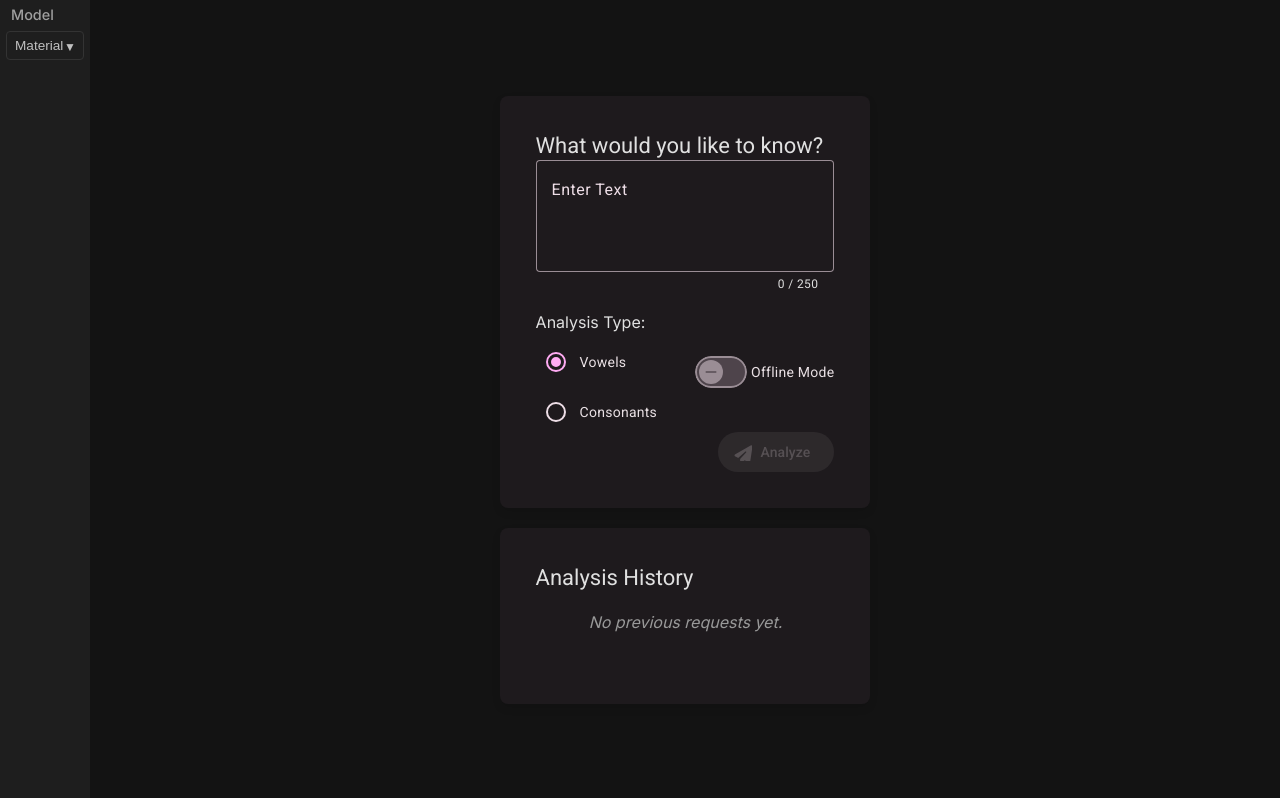
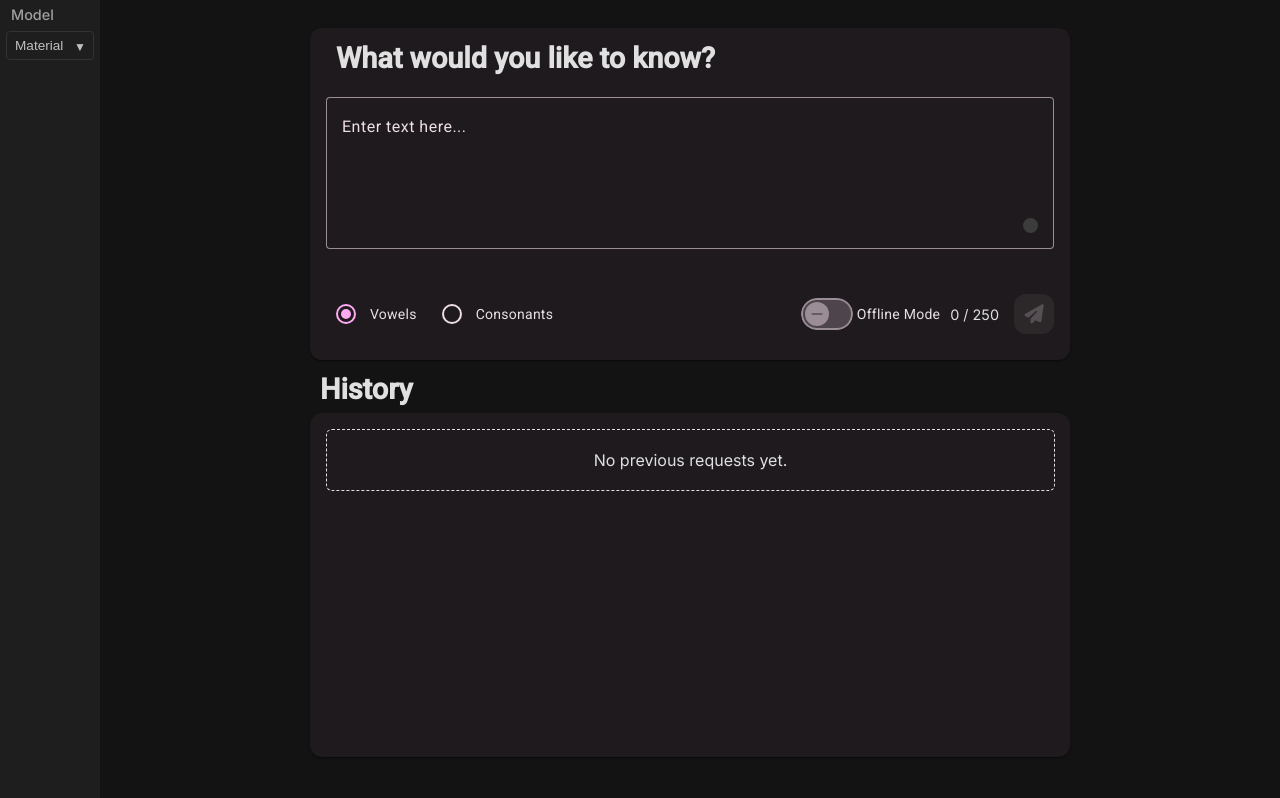
Before and after one commit to Razvanell/TextAnalyzerAngular, an Angular app: page /material-analyze in a window 1280 px wide. Built offline with nearby package versions, Linux system fonts and the light colour scheme.

Commit message:
Fixed Material UI & updated backend response

```diff
--- a/src/app/app.component.css
+++ b/src/app/app.component.css
@@ -18,17 +18,3 @@
   overflow: hidden; /* Ensures no scrolling in this wrapper */
   background-color: #131313; /* Consistent with global dark theme */
 }
-
-/* src/app/app.component.css */
-
-:host {
-    display: flex;
-    height: 100vh;
-}
-
-.content-area {
-    flex-grow: 1;
-    padding: 40px; /* Increased padding to make the content area feel larger */
-    overflow-y: auto;
-    background-color: #131313;
-}
--- a/src/app/app.component.ts
+++ b/src/app/app.component.ts
@@ -9,8 +9,6 @@ import { SideNavComponent } from './side-nav/side-nav.component'; // <--- ADD TH
   imports: [
     CommonModule,
     RouterOutlet,
-    RouterLink, // Important for routerLink directive
-    RouterLinkActive,
     SideNavComponent
   ],
   templateUrl: './app.component.html',
--- a/src/app/core/analysis-calculation.service.ts
+++ b/src/app/core/analysis-calculation.service.ts
@@ -4,12 +4,20 @@ import { Observable } from 'rxjs';
 import { map } from 'rxjs/operators';
 import { AnalysisType } from './analysis-type.enum';
 import { AnalysisResult } from '../shared/models/analysis-result.interface';
+import { BackendAnalysisResult } from '../shared/models/analysis-result.backend.interface'; // Your new backend result interface
+import { environment } from '../../environments/environment';
 
+/**
+ * Service responsible for performing text analysis, both offline (client-side)
+ * and online (via a backend API). It provides methods to count vowels or consonants
+ * in a given text.
+ */
 @Injectable({
     providedIn: 'root',
 })
 export class AnalysisCalculationService {
-    private readonly apiUrl = 'http://localhost:8080/'; // Backend API URL
+    // Base URL for the backend API, fetched from environment configuration.
+    private readonly apiUrl = environment.apiBaseUrl;
 
     constructor(private http: HttpClient) { }
 
@@ -21,6 +29,13 @@ export class AnalysisCalculationService {
         return char.toLowerCase() !== char.toUpperCase();
     }
 
+    /**
+     * Performs text analysis directly on the client-side.
+     * Only characters found in the text will be included in the result.
+     * @param text The input string to be analyzed.
+     * @param type The type of analysis to perform (VOWELS or CONSONANTS).
+     * @returns An object (AnalysisResult) where keys are uppercase characters and values are their counts.
+     */
     analyzeOffline(
         text: string,
         type: AnalysisType
@@ -33,9 +48,7 @@ export class AnalysisCalculationService {
         const chars = text.split('');
 
         if (type === AnalysisType.VOWELS) {
-            const vowels = ['a', 'e', 'i', 'o', 'u'];
-            vowels.forEach((v) => (result[v.toUpperCase()] = 0));
-
+            // Only vowels found in the text will be added to the result.
             for (const char of chars) {
                 if (this.isVowel(char)) {
                     const lowerChar = char.toLowerCase();
@@ -54,19 +67,31 @@ export class AnalysisCalculationService {
         return result;
     }
 
+    /**
+     * Sends a request to the backend API to perform text analysis.
+     * @param text The input string to be analyzed.
+     * @param type The type of analysis to perform (VOWELS or CONSONANTS).
+     * @returns An Observable that emits the AnalysisResult (character counts) from the backend.
+     */
     analyzeOnline(text: string, type: AnalysisType): Observable<AnalysisResult> {
-        return this.http.get<AnalysisResult>(`${this.apiUrl + 'analyze'}`, {
+        // Specify BackendAnalysisResult as the expected type for the raw HTTP response
+        return this.http.get<BackendAnalysisResult>(`${this.apiUrl + 'analyze'}`, {
             params: {
                 type: type.toString(),
                 text: text,
             },
         }).pipe(
-            map(res => {
-                // Ensure keys are uppercase for consistency with offline
+            // Use the map operator to extract the 'characterCounts' property
+            // from the full BackendAnalysisResult received.
+            map(backendResponse => {
+                const counts = backendResponse.characterCounts;
                 const formattedResult: AnalysisResult = {};
-                for (const key in res) {
-                    if (Object.prototype.hasOwnProperty.call(res, key)) {
-                        formattedResult[key.toUpperCase()] = res[key];
+
+                // Iterate over the extracted counts to ensure keys are uppercase
+                // for consistency with your offline analysis.
+                for (const key in counts) {
+                    if (Object.prototype.hasOwnProperty.call(counts, key)) {
+                        formattedResult[key.toUpperCase()] = counts[key];
                     }
                 }
                 return formattedResult;
--- a/src/app/material-analyzer/material-analyzer.component.css
+++ b/src/app/material-analyzer/material-analyzer.component.css
@@ -1,138 +1,229 @@
-.material-analyzer-card {
-  max-width: 62.5rem;
-  margin: 1.25rem auto;
+.app-container {
+  min-width: 50rem;
+  max-width: 70rem;
+  margin: 0.9375rem auto;
   padding: 1.25rem;
-  border-radius: 0.5rem;
-  box-shadow: 0 0.25rem 0.5rem rgba(0, 0, 0, 0.1);
+  display: flex;
+  flex-direction: column;
+  height: calc(100vh - 1rem);
 }
 
-.input-section {
-  margin-bottom: 1.25rem;
+/* Card Styling */
+.input-card,
+.history-card,
+.analysis-item-card {
+  margin-bottom: 0.9375rem;
 }
 
-.full-width-input {
+/* Card Titles */
+.card-header-title {
+  margin-top: 0;
+  margin-bottom: 0.625rem;
+  padding-left: 0.625rem;
+  font-size: 1.8rem;
+  font-weight: bold;
+  flex-shrink: 0;
+}
+
+/* Input Card Content */
+.input-card-content {
+  display: flex;
+  flex-direction: column;
+  gap: 0.9375rem;
+  padding-top: 0.9375rem;
+}
+
+/* Textarea Field */
+.full-width-textarea-field {
   width: 100%;
 }
 
-.controls-grid {
-  display: grid;
-  grid-template-columns: 1fr 1fr;
-  gap: 1.25rem;
-  margin-top: 1.25rem;
-  align-items: center;
+.full-width-textarea-field textarea {
+  min-height: 7.5rem;
+  max-height: 18.75rem;
+  resize: vertical;
+  border: none;
+  flex-grow: 1;
+  flex-shrink: 1;
+  border-top-left-radius: 0.625rem;
+  border-top-right-radius: 0.625rem;
 }
 
+/* Controls Wrapper */
+.controls-wrapper {
+  display: flex;
+  align-items: center;
+  flex-wrap: wrap;
+  gap: 0.9375rem;
+  padding: 0.625rem 0;
+}
+
+/* Radio Group */
 .analysis-type-group {
   display: flex;
-  flex-direction: column;
-  gap: 0.625rem;
+  gap: 0.9375rem;
+  flex-wrap: wrap;
+  flex-grow: 1;
 }
 
-.mode-toggle {
-  justify-self: end;
+/* Toggle and Character Count */
+.toggle-and-count-wrapper {
+  display: flex;
+  align-items: center;
+  gap: 0.625rem;
+  flex-shrink: 0;
 }
 
 .char-count {
-  font-size: 0.8em;
-  color: #777;
-  text-align: right;
+  font-size: 0.9em;
+  flex-shrink: 0;
 }
 
-.limit-reached {
-  color: red;
+.char-count.limit-reached {
   font-weight: bold;
 }
 
-.card-actions {
-  display: flex;
-  justify-content: flex-end;
-  padding: 0 1rem 1rem;
+/* Button Icon */
+.button-icon {
+  font-size: 1.2rem;
 }
 
-.spinner-icon {
-  margin-right: 0.5rem;
+/* Error Message */
+.error-message {
+  border-radius: 0.25rem;
+  padding: 0.75rem 1.25rem;
+  margin-top: 0.5rem;
+  margin-bottom: 0.625rem;
+  text-align: center;
+  flex-shrink: 0;
 }
 
+/* Loading Progress Bar */
 .loading-progress-bar {
   margin-top: 1.25rem;
   max-width: 37.5rem;
   margin-left: auto;
   margin-right: auto;
+  margin-bottom: 0.9375rem;
 }
 
-.error-message {
-  color: #f44336;
-  background-color: #ffebee;
-  padding: 0.625rem 0.9375rem;
-  border-radius: 0.25rem;
-  margin-top: 0.9375rem;
-  border: 0.0625rem solid #ef9a9a;
-  text-align: center;
-}
-
+/* History Section */
 .history-card {
-  max-width: 62.5rem;
-  margin: 1.25rem auto;
-  padding: 1.25rem;
-  border-radius: 0.5rem;
-  box-shadow: 0 0.25rem 0.5rem rgba(0, 0, 0, 0.1);
+  flex-grow: 1;
+  display: flex;
+  flex-direction: column;
+  overflow: hidden;
 }
 
 .history-content-scroll {
-  max-height: 25rem;
+  flex-grow: 1;
   overflow-y: auto;
   padding-right: 0.9375rem;
+  padding-bottom: 0;
 }
 
+/* No History Message */
 .no-history {
   text-align: center;
-  color: #999;
-  font-style: italic;
-  padding: 1.25rem 0;
+  padding: 1.25rem;
+  border: 0.0625rem dashed;
+  border-radius: 0.375rem;
+  margin-bottom: 1.25rem;
 }
 
-.analysis-item-card {
-  width: 100%;
-  margin-bottom: 0.9375rem;
-  border: 0.0625rem solid #eee;
-  box-shadow: 0 0.125rem 0.25rem rgba(0, 0, 0, 0.05);
-  transition: box-shadow 0.3s ease;
+/* Individual Analysis Item Card */
+.analysis-item-card.error {
+  border-left: 0.3125rem solid;
 }
 
-.analysis-item-card:hover {
-  box-shadow: 0 0.25rem 0.5rem rgba(0, 0, 0, 0.1);
+/* History Item Header */
+.analysis-item-header {
+  display: flex;
+  justify-content: space-between;
+  align-items: baseline;
+  flex-wrap: wrap;
 }
 
-.analysis-item-card.error {
-  border-left: 0.3125rem solid #f44336;
+.analysis-item-header .mat-card-title.analysis-type-text {
+  margin-top: 0;
+  margin-bottom: 0.625rem;
+  font-size: 1.2em;
+  flex-grow: 1;
+  margin-right: 1rem;
 }
 
-.analysis-header-group {
-  display: flex;
-  justify-content: space-between;
-  align-items: center;
-  width: 100%;
+/* Timestamp */
+.analysis-timestamp {
+  font-size: 0.8em;
+  text-align: right;
+  padding-left: 0.5rem;
+  flex-shrink: 0;
 }
 
-.analysis-timestamp {
-  font-size: 0.8em;
-  color: #666;
+/* Analysis Item Content */
+.analysis-item-content p {
+  margin: 0.3125rem 0;
+  white-space: pre-wrap;
+  word-break: break-word;
 }
 
+/* Result Output */
 .result-output {
   margin-top: 0.625rem;
+  padding: 0.625rem;
   font-family: 'Courier New', Courier, monospace;
-  background-color: #f8f8f8;
-  padding: 0.625rem;
+  white-space: pre-wrap;
+  word-break: break-word;
+  max-height: 12.5rem;
+  overflow-y: auto;
+  border-left: 0.25rem solid;
   border-radius: 0.25rem;
-  white-space: pre-wrap;
 }
 
-h1,
-h2 {
-  color: #333;
+/* Media Queries for Responsiveness */
+@media (max-width: 37.5rem) {
+  .controls-wrapper {
+    flex-direction: column;
+    align-items: stretch;
+    gap: 1rem;
+  }
+
+  .analysis-type-group {
+    flex-direction: column;
+    align-items: stretch;
+    gap: 0.625rem;
+  }
+
+  .toggle-and-count-wrapper {
+    flex-direction: column;
+    align-items: stretch;
+    gap: 0.5rem;
+  }
+
+  .char-count {
+    text-align: center;
+  }
+
+  .controls-wrapper button {
+    width: 100% !important;
+    height: 3rem !important;
+    border-radius: 0.25rem;
+  }
+
+  .analysis-item-header {
+    flex-direction: column;
+    align-items: flex-start;
+  }
+
+  .analysis-item-header .mat-card-title.analysis-type-text {
+    margin-right: 0;
+    margin-bottom: 0.25rem;
+  }
+
+  .analysis-timestamp {
+    margin-left: 0;
+    margin-top: 0.5rem;
+    text-align: left;
+    width: 100%;
+  }
 }
-
-p {
-  line-height: 1.5;
-}
--- a/src/app/material-analyzer/material-analyzer.component.html
+++ b/src/app/material-analyzer/material-analyzer.component.html
@@ -1,111 +1,79 @@
-<mat-card class="material-analyzer-card">
+<div class="app-container">
+  <mat-card class="input-card">
     <mat-card-header>
-    <mat-card-title>What would you like to know?</mat-card-title>
+      <mat-card-title class="card-header-title">What would you like to know?</mat-card-title>
     </mat-card-header>
-  <mat-card-content>
-    <div class="input-section">
-      <mat-form-field appearance="outline" class="full-width-input">
-        <mat-label>Enter Text</mat-label>
-        <textarea
-          matInput
-          #textareaElement
-          cdkTextareaAutosize
-          #autosize="cdkTextareaAutosize"
-          cdkAutosizeMinRows="4"
-          cdkAutosizeMaxRows="10"
-          placeholder="Type or paste your text here..."
-          [(ngModel)]="inputText"
-          [maxLength]="maxInputLength"
-          [disabled]="analysisStateManager.isLoading"
-          aria-label="Text input for analysis"
-        ></textarea>
-        <mat-hint align="end" [class.limit-reached]="inputText.length >= maxInputLength">
-          {{ inputText.length }} / {{ maxInputLength }}
-        </mat-hint>
+    <mat-card-content class="input-card-content">
+      <mat-form-field appearance="outline" class="full-width-textarea-field">
+        <mat-label>Enter text here...</mat-label>
+        <textarea class="scrollbar" matInput #textareaElement cdkTextareaAutosize #autosize="cdkTextareaAutosize"
+          cdkAutosizeMinRows="1" cdkAutosizeMaxRows="2" [(ngModel)]="inputText"
+          [disabled]="analysisStateManager.isLoading" [maxLength]="maxInputLength"
+          (input)="onTextareaInput()"></textarea>
       </mat-form-field>
 
-      <div class="controls-grid">
-        <mat-radio-group
-          aria-label="Select analysis type"
-          [(ngModel)]="analysisType"
-          [disabled]="analysisStateManager.isLoading"
-          class="analysis-type-group"
-        >
-          <mat-label>Analysis Type:</mat-label>
+      <div class="controls-wrapper">
+        <mat-radio-group class="analysis-type-group" [(ngModel)]="analysisType"
+          [disabled]="analysisStateManager.isLoading">
           <mat-radio-button *ngFor="let typeOption of analysisTypes" [value]="typeOption">
             {{ typeOption | titlecase }}
           </mat-radio-button>
         </mat-radio-group>
 
-        <mat-slide-toggle
-          [(ngModel)]="isOnline"
-          [disabled]="analysisStateManager.isLoading"
-          aria-label="Toggle online/offline mode"
-          class="mode-toggle"
-        >
+        <div class="toggle-and-count-wrapper">
+          <mat-slide-toggle class="mode-toggle" [(ngModel)]="isOnline" [disabled]="analysisStateManager.isLoading">
             {{ isOnline ? 'Online' : 'Offline' }} Mode
           </mat-slide-toggle>
+
+          <span class="char-count" [class.limit-reached]="inputText.length >= maxInputLength">
+            {{ inputText.length }} / {{ maxInputLength }}
+          </span>
         </div>
+
+        <button mat-mini-fab color="primary" (click)="analyzeText()"
+          [disabled]="!!analysisStateManager.getAnalysisButtonTooltipText(inputText, maxInputLength)"
+          [matTooltip]="analysisStateManager.getAnalysisButtonTooltipText(inputText, maxInputLength) || ''"
+          matTooltipPosition="above" aria-live="polite">
+          <mat-icon *ngIf="analysisStateManager.isLoading" class="button-icon">
+            <i class="fas fa-spinner fa-spin"></i>
+          </mat-icon>
+          <mat-icon *ngIf="!analysisStateManager.isLoading" class="button-icon">
+            <i class="fas fa-paper-plane"></i>
+          </mat-icon>
+        </button>
+      </div>
+    </mat-card-content>
+  </mat-card>
 
   <div *ngIf="analysisStateManager.errorMessage" class="error-message" role="alert">
     {{ analysisStateManager.errorMessage }}
   </div>
-    </div>
-  </mat-card-content>
-  <mat-card-actions class="card-actions">
-    <button
-      mat-raised-button
-      color="primary"
-      (click)="analyzeText()"
-      [disabled]="!!analysisStateManager.getAnalysisButtonTooltipText(inputText, maxInputLength)"
-      [matTooltip]="analysisStateManager.getAnalysisButtonTooltipText(inputText, maxInputLength) || ''"
-      matTooltipPosition="above"
-      aria-live="polite"
-    >
-      <mat-icon *ngIf="analysisStateManager.isLoading" class="spinner-icon">
-        <i class="fas fa-spinner fa-spin"></i>
-      </mat-icon>
-      <mat-icon *ngIf="!analysisStateManager.isLoading">
-        <i class="fas fa-paper-plane"></i>
-      </mat-icon>
-      {{ analysisStateManager.isLoading ? 'Analyzing...' : 'Analyze' }}
-    </button>
-  </mat-card-actions>
-</mat-card>
 
-<!-- Loading Indicator (MatProgressBar) -->
-<mat-progress-bar
-  *ngIf="analysisStateManager.isLoading"
-  mode="indeterminate"
-  class="loading-progress-bar"
-></mat-progress-bar>
+  <mat-progress-bar *ngIf="analysisStateManager.isLoading" mode="indeterminate"
+    class="loading-progress-bar"></mat-progress-bar>
+
+  <mat-card-title class="card-header-title">History</mat-card-title>
 
   <mat-card class="history-card">
-  <mat-card-header>
-    <mat-card-title>Analysis History</mat-card-title>
-  </mat-card-header>
-  <mat-card-content class="history-content-scroll">
-    <div *ngIf="analysisHistoryService.previousAnalyses.length === 0 && !analysisStateManager.isLoading" class="no-history">
+    <mat-card-content class="history-content-scroll scrollbar">
+      <div *ngIf="analysisHistoryService.previousAnalyses.length === 0 && !analysisStateManager.isLoading"
+        class="no-history">
         No previous requests yet.
       </div>
-    <mat-list>
-      <mat-list-item *ngFor="let analysis of analysisHistoryService.previousAnalyses; let i = index">
-        <mat-card
-          class="analysis-item-card"
-          [class.error]="analysisHistoryService.isErrorResult(analysis.result)"
-        >
-          <mat-card-header>
-            <mat-card-title class="analysis-header-group">
+      <div *ngFor="let analysis of analysisHistoryService.previousAnalyses; let i = index">
+        <mat-card class="analysis-item-card" [class.error]="analysisHistoryService.isErrorResult(analysis.result)">
+          <mat-card-header class="analysis-item-header">
+            <mat-card-title class="analysis-type-text">
               Analysis type: {{ analysis.type | titlecase }} ({{ analysis.mode }} mode)
+            </mat-card-title>
             <span class="analysis-timestamp">{{ analysis.timestamp | date:'shortTime' }}</span>
-            </mat-card-title>
           </mat-card-header>
-          <mat-card-content>
+          <mat-card-content class="analysis-item-content">
             <p><strong>Input:</strong> "{{ analysis.text }}"</p>
             <div class="result-output" [innerHTML]="analysisHistoryService.formatResult(analysis.result)"></div>
           </mat-card-content>
         </mat-card>
-      </mat-list-item>
-    </mat-list>
+      </div>
     </mat-card-content>
   </mat-card>
+</div>
--- a/src/app/material-analyzer/material-analyzer.component.ts
+++ b/src/app/material-analyzer/material-analyzer.component.ts
@@ -13,7 +13,7 @@ import { MatProgressBarModule } from '@angular/material/progress-bar';
 import { MatIconModule } from '@angular/material/icon';
 import { CdkTextareaAutosize} from '@angular/cdk/text-field';
 import { MatTooltipModule } from '@angular/material/tooltip';
-import { MatListModule } from '@angular/material/list'; // <-- ADD THIS IMPORT
+import { MatListModule } from '@angular/material/list';
 
 // Core Services and Models
 import { AnalysisType } from '../core/analysis-type.enum';
@@ -39,7 +39,7 @@ import { AnalysisWorkflowService } from '../core/analysis-workflow.service';
     MatIconModule,
     CdkTextareaAutosize,
     MatTooltipModule,
-    MatListModule // <-- ADD THIS TO THE IMPORTS ARRAY
+    MatListModule
   ],
   templateUrl: './material-analyzer.component.html',
   styleUrls: ['./material-analyzer.component.css'],
@@ -73,6 +73,16 @@ export class MaterialAnalyzerComponent implements AfterViewInit {
     // if cdkTextareaAutosize handles everything automatically.
   }
 
+  /**
+   * Handles the input event from the textarea.
+   * This method is triggered when the user types in the textarea.
+   * Logic related to input processing, like character counting or
+   * validation that needs to run on every keystroke, can be placed here.
+   */
+  onTextareaInput(): void {
+    this.log('onTextareaInput', 'Textarea input changed.');
+  }
+
   analyzeText(): void {
     this.analysisWorkflowService.analyzeText(
       this.inputText,
--- /dev/null
+++ b/src/app/shared/models/analysis-result.backend.interface.ts
@@ -0,0 +1,5 @@
+export interface BackendAnalysisResult {
+    characterCounts: { [key: string]: number };
+    originalText: string;
+    analysisType: string;
+}
--- a/src/app/side-nav/side-nav.component.css
+++ b/src/app/side-nav/side-nav.component.css
@@ -1,5 +1,5 @@
 .sidebar {
-    width: 90px;
+    width: 100px;
     background-color: #1e1e1e;
     color: hsl(0, 0%, 88%);
     padding: 6px;
--- a/src/app/text-analyzer/text-analyzer.component.css
+++ b/src/app/text-analyzer/text-analyzer.component.css
@@ -1,5 +1,6 @@
 .container {
-    max-width: 62.5rem;
+    min-width: 60rem;
+    max-width: 80rem;
     margin: 0.9375rem auto;
     padding: 1.25rem;
     background-color: #121212;
--- /dev/null
+++ b/src/environments/environment.prod.ts
@@ -0,0 +1,4 @@
+export const environment = {
+  production: true,
+  apiBaseUrl: 'https://010c-2a02-8388-e539-9700-c941-95d6-e8f8-8b0f.ngrok-free.app' + '/api'
+};
--- /dev/null
+++ b/src/environments/environment.ts
@@ -0,0 +1,6 @@
+/* Developer Envrinoment */
+
+export const environment = {
+  production: false,
+  apiBaseUrl: 'http://localhost:8080/'
+};
--- a/src/styles.css
+++ b/src/styles.css
@@ -1,5 +1,3 @@
-/* src/styles.css */
-
 @import url('https://fonts.googleapis.com/css2?family=Inter:wght@400;500;700&display=swap');
 
 html,
@@ -42,6 +40,13 @@ textarea {
     border-radius: 0.375rem;
     padding: 0.75rem;
     resize: vertical;
+    accent-color: #3C3C3C;
+    /* For Webkit browsers (Chrome, Safari) - this offers more granular control */
+    &::-webkit-resizer {
+        background-color: #3C3C3C;
+        border-radius: 50%;
+        border: none;
+    }
 }
 
 textarea:focus {
@@ -102,6 +107,7 @@ input:checked+.slider:before {
     transform: translateX(1.625rem);
 }
 
+/* Global Scrollbar */
 .scrollbar::-webkit-scrollbar {
     width: 0.5rem;
 }
```
Lines whose indentation alone changed are shown as unchanged.
